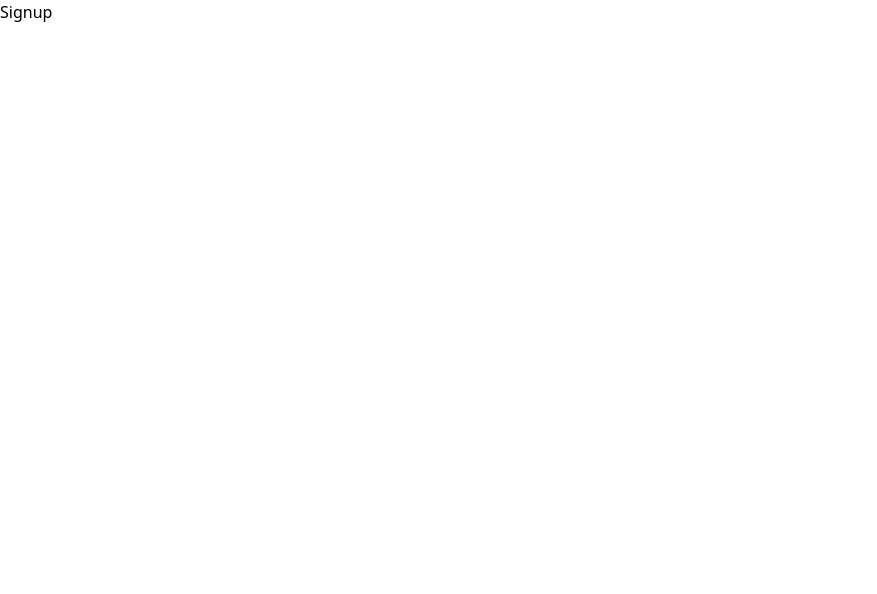
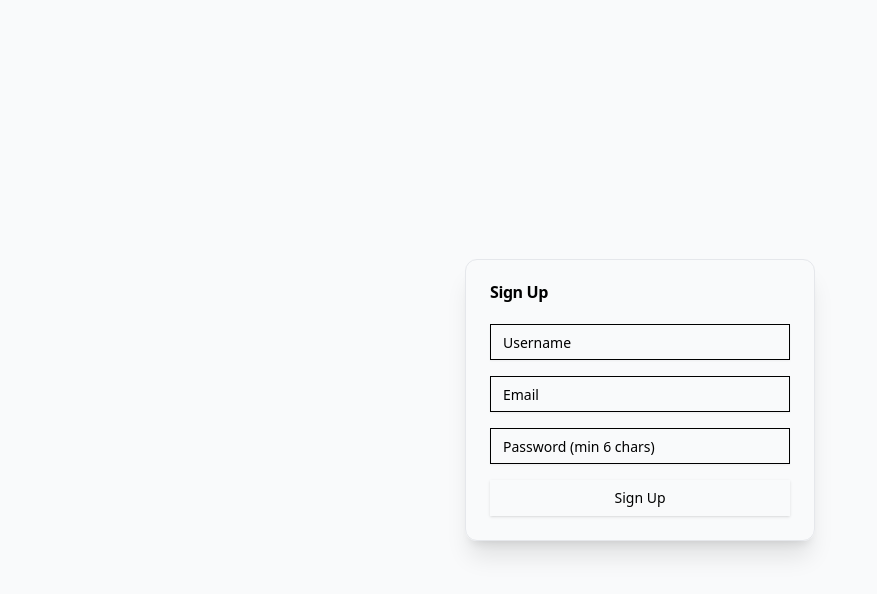
Before and after one commit to Samikshaborude9/InkWave, a React (Vite) app in the folder frontend/: page /signup in a window 1280 px wide. Shown: the top 594 px of the page, without its empty margins (0-877 px from the left). Built offline with nearby package versions, Linux system fonts and the light colour scheme.

Commit message:
added navbar

```diff
--- /dev/null
+++ b/frontend/src/components/Navbar.tsx
@@ -0,0 +1,36 @@
+import { Link } from "react-router-dom";
+import { Button } from "@/components/ui/button";
+import { motion } from "framer-motion";
+
+export default function Navbar() {
+  return (
+    <motion.nav
+      className="flex justify-between items-center px-8 py-4 shadow-sm bg-background sticky top-0 z-50"
+      initial={{ y: -80, opacity: 0 }}
+      animate={{ y: 0, opacity: 1 }}
+      transition={{ duration: 0.5 }}
+    >
+      {/* Logo */}
+      <Link to="/" className="text-2xl font-bold text-primary">
+        InkWave
+      </Link>
+
+      {/* Navigation Links */}
+      <div className="hidden md:flex gap-6 text-sm font-medium">
+        <Link to="/" className="hover:text-primary">Home</Link>
+        <Link to="/profile/me" className="hover:text-primary">Profile</Link>
+        <Link to="/about" className="hover:text-primary">About</Link>
+      </div>
+
+      {/* Auth Buttons */}
+      <div className="flex gap-3">
+        <Link to="/login">
+          <Button variant="outline">Login</Button>
+        </Link>
+        <Link to="/Signup">
+          <Button>Sign Up</Button>
+        </Link>
+      </div>
+    </motion.nav>
+  );
+}
--- /dev/null
+++ b/frontend/src/components/ui/card.tsx
@@ -0,0 +1,76 @@
+import * as React from "react"
+
+import { cn } from "@/lib/utils"
+
+const Card = React.forwardRef<
+  HTMLDivElement,
+  React.HTMLAttributes<HTMLDivElement>
+>(({ className, ...props }, ref) => (
+  <div
+    ref={ref}
+    className={cn(
+      "rounded-xl border bg-card text-card-foreground shadow",
+      className
+    )}
+    {...props}
+  />
+))
+Card.displayName = "Card"
+
+const CardHeader = React.forwardRef<
+  HTMLDivElement,
+  React.HTMLAttributes<HTMLDivElement>
+>(({ className, ...props }, ref) => (
+  <div
+    ref={ref}
+    className={cn("flex flex-col space-y-1.5 p-6", className)}
+    {...props}
+  />
+))
+CardHeader.displayName = "CardHeader"
+
+const CardTitle = React.forwardRef<
+  HTMLDivElement,
+  React.HTMLAttributes<HTMLDivElement>
+>(({ className, ...props }, ref) => (
+  <div
+    ref={ref}
+    className={cn("font-semibold leading-none tracking-tight", className)}
+    {...props}
+  />
+))
+CardTitle.displayName = "CardTitle"
+
+const CardDescription = React.forwardRef<
+  HTMLDivElement,
+  React.HTMLAttributes<HTMLDivElement>
+>(({ className, ...props }, ref) => (
+  <div
+    ref={ref}
+    className={cn("text-sm text-muted-foreground", className)}
+    {...props}
+  />
+))
+CardDescription.displayName = "CardDescription"
+
+const CardContent = React.forwardRef<
+  HTMLDivElement,
+  React.HTMLAttributes<HTMLDivElement>
+>(({ className, ...props }, ref) => (
+  <div ref={ref} className={cn("p-6 pt-0", className)} {...props} />
+))
+CardContent.displayName = "CardContent"
+
+const CardFooter = React.forwardRef<
+  HTMLDivElement,
+  React.HTMLAttributes<HTMLDivElement>
+>(({ className, ...props }, ref) => (
+  <div
+    ref={ref}
+    className={cn("flex items-center p-6 pt-0", className)}
+    {...props}
+  />
+))
+CardFooter.displayName = "CardFooter"
+
+export { Card, CardHeader, CardFooter, CardTitle, CardDescription, CardContent }
--- /dev/null
+++ b/frontend/src/components/ui/input.tsx
@@ -0,0 +1,22 @@
+import * as React from "react"
+
+import { cn } from "@/lib/utils"
+
+const Input = React.forwardRef<HTMLInputElement, React.ComponentProps<"input">>(
+  ({ className, type, ...props }, ref) => {
+    return (
+      <input
+        type={type}
+        className={cn(
+          "flex h-9 w-full rounded-md border border-input bg-transparent px-3 py-1 text-base shadow-sm transition-colors file:border-0 file:bg-transparent file:text-sm file:font-medium file:text-foreground placeholder:text-muted-foreground focus-visible:outline-none focus-visible:ring-1 focus-visible:ring-ring disabled:cursor-not-allowed disabled:opacity-50 md:text-sm",
+          className
+        )}
+        ref={ref}
+        {...props}
+      />
+    )
+  }
+)
+Input.displayName = "Input"
+
+export { Input }
--- a/frontend/src/pages/Home.tsx
+++ b/frontend/src/pages/Home.tsx
@@ -1,9 +1,39 @@
-import React from 'react'
+import Navbar from "@/components/Navbar";
+import { motion } from "framer-motion";
 
-const Home = () => {
+export default function Home() {
   return (
-    <div>Home</div>
-  )
+    <div className="min-h-screen bg-background text-foreground">
+      <Navbar />
+
+      {/* Hero Section */}
+      <div className="flex flex-col items-center justify-center text-center mt-20 px-6">
+        <motion.h1
+          className="text-5xl font-extrabold mb-6"
+          initial={{ opacity: 0, y: 40 }}
+          animate={{ opacity: 1, y: 0 }}
+          transition={{ duration: 0.6 }}
+        >
+          Stay Curious.
+        </motion.h1>
+
+        <motion.p
+          className="text-lg max-w-xl mb-8 text-muted-foreground"
+          initial={{ opacity: 0 }}
+          animate={{ opacity: 1 }}
+          transition={{ delay: 0.3, duration: 0.6 }}
+        >
+          Discover stories, thinking, and expertise from writers on any topic.
+        </motion.p>
+
+        <motion.button
+          className="bg-primary text-primary-foreground px-6 py-3 rounded-full font-semibold"
+          whileHover={{ scale: 1.05 }}
+          whileTap={{ scale: 0.95 }}
+        >
+          Start Reading
+        </motion.button>
+      </div>
+    </div>
+  );
 }
-
-export default Home
--- a/frontend/src/pages/Login.tsx
+++ b/frontend/src/pages/Login.tsx
@@ -1,9 +1,64 @@
-import React from 'react'
+import { useState } from "react";
+import { useNavigate } from "react-router-dom";
+import { Input } from "@/components/ui/input"
+import { Button } from "@/components/ui/button";
+import { Card, CardContent, CardHeader, CardTitle } from "@/components/ui/card";
 
 const Login = () => {
+    const [email, setEmail] = useState("");
+    const [password, setPassword] = useState("");
+    const navigate = useNavigate();
+
+    const handleLogin = async (e: React.FormEvent) => {
+        e.preventDefault();
+        try {
+            const res = await fetch("http://localhost:5000/api/auth/login", {
+                method: "POST",
+                headers: { "Content-Type": "application/json" },
+                body: JSON.stringify({ email, password }),
+            });
+            const data = await res.json();
+
+            if (res.ok){
+                localStorage.setItem("token", data.token);
+                navigate("/");
+            }else{
+                alert(data.message || "Login failed");
+            }
+        }catch(err){
+            alert("Something went wrong")
+        }
+    };
   return (
-    <div>Login</div>
-  )
+    <div className="flex min-h-screen items-center justify-center bg-gray-50">
+      <Card className="w-[350px] shadow-xl">
+        <CardHeader>
+          <CardTitle>Login</CardTitle>
+        </CardHeader>
+        <CardContent>
+          <form onSubmit={handleLogin} className="space-y-4">
+            <Input
+              type="email"
+              placeholder="Email"
+              value={email}
+              onChange={(e) => setEmail(e.target.value)}
+              required
+            />
+            <Input
+              type="password"
+              placeholder="Password"
+              value={password}
+              onChange={(e) => setPassword(e.target.value)}
+              required
+            />
+            <Button type="submit" className="w-full">
+              Login
+            </Button>
+          </form>
+        </CardContent>
+      </Card>
+    </div>
+  );
 }
 
 export default Login
--- a/frontend/src/pages/Signup.tsx
+++ b/frontend/src/pages/Signup.tsx
@@ -1,9 +1,75 @@
-import React from 'react'
+import { useState } from "react";
+import { useNavigate } from "react-router-dom";
+import { Input } from "@/components/ui/input";
+import { Button } from "@/components/ui/button";
+import { Card, CardContent, CardHeader, CardTitle } from "@/components/ui/card";
 
-const Signup = () => {
+function Signup() {
+  const [username, setUsername] = useState("");
+  const [email, setEmail] = useState("");
+  const [password, setPassword] = useState("");
+  const navigate = useNavigate();
+
+  const handleSignup = async (e: React.FormEvent) => {
+    e.preventDefault();
+
+    try {
+      const res = await fetch("http://localhost:5000/api/auth/register", {
+        method: "POST",
+        headers: { "Content-Type": "application/json" },
+        body: JSON.stringify({ username, email, password }),
+      });
+
+      const data = await res.json();
+
+      if (res.ok) {
+        alert("Signup successful! Please login.");
+        navigate("/login");
+      } else {
+        alert(data.message || "Signup failed");
+      }
+    } catch (err) {
+      alert("Something went wrong");
+    }
+  };
+
   return (
-    <div>Signup</div>
-  )
+    <div className="flex min-h-screen items-center justify-center bg-gray-50">
+      <Card className="w-[350px] shadow-xl">
+        <CardHeader>
+          <CardTitle>Sign Up</CardTitle>
+        </CardHeader>
+        <CardContent>
+          <form onSubmit={handleSignup} className="space-y-4">
+            <Input
+              type="text"
+              placeholder="Username"
+              value={username}
+              onChange={(e) => setUsername(e.target.value)}
+              required
+            />
+            <Input
+              type="email"
+              placeholder="Email"
+              value={email}
+              onChange={(e) => setEmail(e.target.value)}
+              required
+            />
+            <Input
+              type="password"
+              placeholder="Password (min 6 chars)"
+              value={password}
+              onChange={(e) => setPassword(e.target.value)}
+              required
+            />
+            <Button type="submit" className="w-full">
+              Sign Up
+            </Button>
+          </form>
+        </CardContent>
+      </Card>
+    </div>
+  );
 }
 
-export default Signup
+export default Signup;
```
